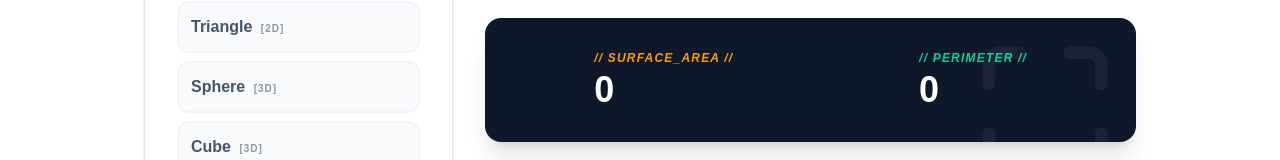
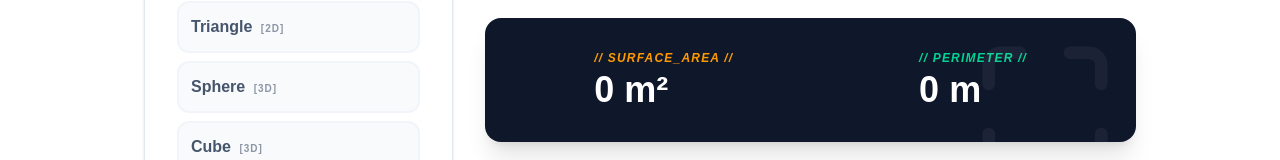
Before and after one commit to walkerd0818/calc-vault, a Next.js app: page /calc-vault/engineering/geometry in a window 1280 px wide. Shown: the part 729-889 px from the top of the page. Built offline with nearby package versions, Linux system fonts and the light colour scheme.

Commit message:
Fix adding imperial to calculators that only had metric

```diff
--- a/app/engineering/geometry/GeometryCalculatorClient.tsx
+++ b/app/engineering/geometry/GeometryCalculatorClient.tsx
@@ -1,6 +1,6 @@
 'use client';
 
-import React, { useState, useMemo } from 'react';
+import React, { useState, useMemo, useRef, useEffect } from 'react';
 import Link from 'next/link';
 import {
   Shapes,
@@ -12,38 +12,96 @@ import {
   Box
 } from 'lucide-react';
 
+import { convertUnits } from '@/lib/unit-logic';
+
 type ShapeType = 'circle' | 'rectangle' | 'triangle' | 'sphere' | 'cube' | 'cylinder';
 
 export default function GeometryCalculator() {
   const [shapeType, setShapeType] = useState<ShapeType>('circle');
+  const [unit, setUnit] = useState<'metric' | 'imperial'>('metric');
+  const prevUnitRef = useRef(unit);
   const [values, setValues] = useState({ a: 0, b: 0, c: 0, r: 0, h: 0 });
+
+  // convert when unit toggles so displayed numbers remain meaningful
+  useEffect(() => {
+    const prev = prevUnitRef.current;
+    if (prev !== unit) {
+      if (unit === 'imperial') {
+        setValues(v => ({
+          a: convertUnits(v.a, 'meter', 'ft', 'length'),
+          b: convertUnits(v.b, 'meter', 'ft', 'length'),
+          c: convertUnits(v.c, 'meter', 'ft', 'length'),
+          r: convertUnits(v.r, 'meter', 'ft', 'length'),
+          h: convertUnits(v.h, 'meter', 'ft', 'length'),
+        }));
+      } else {
+        setValues(v => ({
+          a: convertUnits(v.a, 'ft', 'meter', 'length'),
+          b: convertUnits(v.b, 'ft', 'meter', 'length'),
+          c: convertUnits(v.c, 'ft', 'meter', 'length'),
+          r: convertUnits(v.r, 'ft', 'meter', 'length'),
+          h: convertUnits(v.h, 'ft', 'meter', 'length'),
+        }));
+      }
+      prevUnitRef.current = unit;
+    }
+  }, [unit]);
 
   const results = useMemo(() => {
     const { a, b, c, r, h } = values;
 
+    // Helper: interpret user-entered length value into meters for internal calculation
+    const toMeters = (v: number) => unit === 'metric' ? v : convertUnits(v, 'ft', 'meter', 'length');
+
+    // Compute using metric base (meters)
+    const r_m = toMeters(r);
+    const a_m = toMeters(a);
+    const b_m = toMeters(b);
+    const c_m = toMeters(c);
+    const h_m = toMeters(h);
+
     switch (shapeType) {
       case 'circle':
-        return { area: Math.PI * r * r, perimeter: 2 * Math.PI * r, label: 'Radius' };
+        return { area_m2: Math.PI * r_m * r_m, perimeter_m: 2 * Math.PI * r_m, label: 'Radius' };
       case 'rectangle':
-        return { area: a * b, perimeter: 2 * (a + b), label: 'Length × Width' };
+        return { area_m2: a_m * b_m, perimeter_m: 2 * (a_m + b_m), label: 'Length × Width' };
       case 'triangle':
-        const s = (a + b + c) / 2;
-        const area = a + b > c && a + c > b && b + c > a ? Math.sqrt(s * (s - a) * (s - b) * (s - c)) : 0;
-        return { area, perimeter: a + b + c, label: 'Sides (a, b, c)' };
+        const s = (a_m + b_m + c_m) / 2;
+        const area_m2 = a_m + b_m > c_m && a_m + c_m > b_m && b_m + c_m > a_m ? Math.sqrt(s * (s - a_m) * (s - b_m) * (s - c_m)) : 0;
+        return { area_m2, perimeter_m: a_m + b_m + c_m, label: 'Sides (a, b, c)' };
       case 'sphere':
-        return { area: 4 * Math.PI * r * r, volume: (4 / 3) * Math.PI * r * r * r, label: 'Radius' };
+        return { area_m2: 4 * Math.PI * r_m * r_m, volume_m3: (4 / 3) * Math.PI * r_m * r_m * r_m, label: 'Radius' };
       case 'cube':
-        return { area: 6 * a * a, volume: a * a * a, label: 'Side Length' };
+        return { area_m2: 6 * a_m * a_m, volume_m3: a_m * a_m * a_m, label: 'Side Length' };
       case 'cylinder':
-        return { area: 2 * Math.PI * r * (r + h), volume: Math.PI * r * r * h, label: 'Radius & Height' };
+        return { area_m2: 2 * Math.PI * r_m * (r_m + h_m), volume_m3: Math.PI * r_m * r_m * h_m, label: 'Radius & Height' };
     }
-  }, [shapeType, values]);
+  }, [shapeType, values, unit]);
 
   const handleInputChange = (key: string, value: number) => {
     setValues(prev => ({ ...prev, [key]: value }));
   };
 
   const format = (val: number) => val.toLocaleString(undefined, { maximumFractionDigits: 4 });
+
+  const m3ToFt3 = 35.3146667;
+
+  // Prepare display-ready values based on selected unit
+  const displayArea = ('area_m2' in results)
+    ? (unit === 'metric' ? (results as any).area_m2 : convertUnits((results as any).area_m2, 'square_meter', 'square_ft', 'area'))
+    : null;
+
+  const displayPerimeter = ('perimeter_m' in results)
+    ? (unit === 'metric' ? (results as any).perimeter_m : convertUnits((results as any).perimeter_m, 'meter', 'ft', 'length'))
+    : null;
+
+  const displayVolume = ('volume_m3' in results)
+    ? (unit === 'metric' ? (results as any).volume_m3 : (results as any).volume_m3 * m3ToFt3)
+    : null;
+
+  const areaUnitLabel = unit === 'metric' ? 'm²' : 'ft²';
+  const lengthUnitLabel = unit === 'metric' ? 'm' : 'ft';
+  const volumeUnitLabel = unit === 'metric' ? 'm³' : 'ft³';
 
   return (
     <div className="max-w-5xl mx-auto px-4 pb-20">
@@ -160,18 +218,18 @@ export default function GeometryCalculator() {
             </div>
             <div className="text-center md:text-left">
               <p className="text-xs font-bold text-amber-500 uppercase tracking-widest mb-1 italic font-mono">// surface_area //</p>
-              <div className="text-4xl font-black">{format(results.area)}</div>
+              <div className="text-4xl font-black">{displayArea !== null ? `${format(displayArea)} ${areaUnitLabel}` : '-'}</div>
             </div>
-            {'volume' in results && (
+              {displayVolume !== null && (
               <div className="text-center md:text-left">
                 <p className="text-xs font-bold text-cyan-400 uppercase tracking-widest mb-1 italic font-mono">// volume //</p>
-                <div className="text-4xl font-black text-white">{format((results as any).volume)}</div>
+                  <div className="text-4xl font-black text-white">{displayVolume !== null ? `${format(displayVolume)} ${volumeUnitLabel}` : '-'}</div>
               </div>
             )}
-            {'perimeter' in results && (
+              {displayPerimeter !== null && (
               <div className="text-center md:text-left">
                 <p className="text-xs font-bold text-emerald-400 uppercase tracking-widest mb-1 italic font-mono">// perimeter //</p>
-                <div className="text-4xl font-black text-white">{format((results as any).perimeter)}</div>
+                  <div className="text-4xl font-black text-white">{displayPerimeter !== null ? `${format(displayPerimeter)} ${lengthUnitLabel}` : '-'}</div>
               </div>
             )}
           </div>
--- a/app/health/calories/CalorieCalculatorClient.tsx
+++ b/app/health/calories/CalorieCalculatorClient.tsx
@@ -1,6 +1,7 @@
-'use client';
+ 'use client';
 
-import React, { useState, useMemo } from 'react';
+import React, { useState, useMemo, useRef, useEffect } from 'react';
+import { convertUnits } from '@/lib/unit-logic';
 import Link from 'next/link';
 import { Activity, Info, ShieldCheck, Heart, Zap, BookOpen } from 'lucide-react';
 
@@ -10,9 +11,27 @@ type ActivityLevel = 'sedentary' | 'light' | 'moderate' | 'active' | 'veryActive
 export default function CalorieCalculator() {
   const [gender, setGender] = useState<Gender>('male');
   const [age, setAge] = useState(30);
-  const [weight, setWeight] = useState(70);
-  const [height, setHeight] = useState(175);
+  const [unit, setUnit] = useState<'metric' | 'imperial'>('metric');
+  const prevUnitRef = useRef(unit);
+  const [weight, setWeight] = useState(70); // kg or lbs depending on unit
+  const [height, setHeight] = useState(175); // cm or inches depending on unit
   const [activityLevel, setActivityLevel] = useState<ActivityLevel>('moderate');
+
+  useEffect(() => {
+    const prev = prevUnitRef.current;
+    if (prev !== unit) {
+      if (unit === 'imperial') {
+        // convert kg -> lb, cm -> in
+        setWeight(w => Math.round(convertUnits(w, 'kg', 'lb', 'weight') * 100) / 100);
+        setHeight(h => Math.round(convertUnits(h / 100, 'meter', 'in', 'length') * 100) / 100);
+      } else {
+        // imperial -> metric: lb -> kg, in -> cm
+        setWeight(w => Math.round(convertUnits(w, 'lb', 'kg', 'weight') * 100) / 100);
+        setHeight(h => Math.round(convertUnits(h, 'in', 'meter', 'length') * 100));
+      }
+      prevUnitRef.current = unit;
+    }
+  }, [unit]);
 
   const activityMultipliers: Record<ActivityLevel, { multiplier: number; description: string }> = {
     sedentary: { multiplier: 1.2, description: 'Little or no exercise' },
@@ -23,11 +42,15 @@ export default function CalorieCalculator() {
   };
 
   const calories = useMemo(() => {
+    // Ensure Mifflin-St Jeor gets kg and cm
+    const weightKg = unit === 'metric' ? weight : convertUnits(weight, 'lb', 'kg', 'weight');
+    const heightCm = unit === 'metric' ? height : (convertUnits(height, 'in', 'meter', 'length') * 100);
+
     let bmr: number;
     if (gender === 'male') {
-      bmr = 10 * weight + 6.25 * height - 5 * age + 5;
+      bmr = 10 * weightKg + 6.25 * heightCm - 5 * age + 5;
     } else {
-      bmr = 10 * weight + 6.25 * height - 5 * age - 161;
+      bmr = 10 * weightKg + 6.25 * heightCm - 5 * age - 161;
     }
 
     const tdee = bmr * activityMultipliers[activityLevel].multiplier;
@@ -81,6 +104,10 @@ export default function CalorieCalculator() {
           <h2 className="text-xl font-bold mb-6 text-slate-800 flex items-center gap-2 uppercase tracking-tighter">
             <Info size={20} className="text-rose-600" /> Biometrics
           </h2>
+          <div className="mb-4 flex gap-2 p-1 bg-slate-100 rounded-xl">
+            <button onClick={() => setUnit('metric')} className={`flex-1 py-2 rounded-lg font-bold transition-all ${unit === 'metric' ? 'bg-white text-rose-600 shadow-sm' : 'text-slate-500 hover:text-slate-700'}`}>Metric</button>
+            <button onClick={() => setUnit('imperial')} className={`flex-1 py-2 rounded-lg font-bold transition-all ${unit === 'imperial' ? 'bg-white text-rose-600 shadow-sm' : 'text-slate-500 hover:text-slate-700'}`}>Imperial</button>
+          </div>
           <div className="space-y-5">
             <div>
               <label className="block text-xs font-bold text-slate-500 uppercase mb-2">Gender</label>
@@ -92,18 +119,18 @@ export default function CalorieCalculator() {
                 ))}
               </div>
             </div>
-            <div className="grid grid-cols-2 gap-4">
+              <div className="grid grid-cols-2 gap-4">
               <div>
                 <label className="block text-xs font-bold text-slate-500 uppercase mb-2">Age</label>
                 <input type="number" value={age} onChange={(e) => setAge(Number(e.target.value))} className="w-full p-3 border-2 border-slate-100 rounded-xl focus:border-rose-500 outline-none transition-all font-medium" />
               </div>
               <div>
-                <label className="block text-xs font-bold text-slate-500 uppercase mb-2">Weight (kg)</label>
+                <label className="block text-xs font-bold text-slate-500 uppercase mb-2">Weight ({unit === 'metric' ? 'kg' : 'lbs'})</label>
                 <input type="number" value={weight} onChange={(e) => setWeight(Number(e.target.value))} className="w-full p-3 border-2 border-slate-100 rounded-xl focus:border-rose-500 outline-none transition-all font-medium" />
               </div>
             </div>
             <div>
-              <label className="block text-xs font-bold text-slate-500 uppercase mb-2">Height (cm)</label>
+              <label className="block text-xs font-bold text-slate-500 uppercase mb-2">Height ({unit === 'metric' ? 'cm' : 'in'})</label>
               <input type="number" value={height} onChange={(e) => setHeight(Number(e.target.value))} className="w-full p-3 border-2 border-slate-100 rounded-xl focus:border-rose-500 outline-none transition-all font-medium" />
             </div>
             <div>
```
Also changed, not shown: 1 other file (tests, documents, lock files or other folders).
